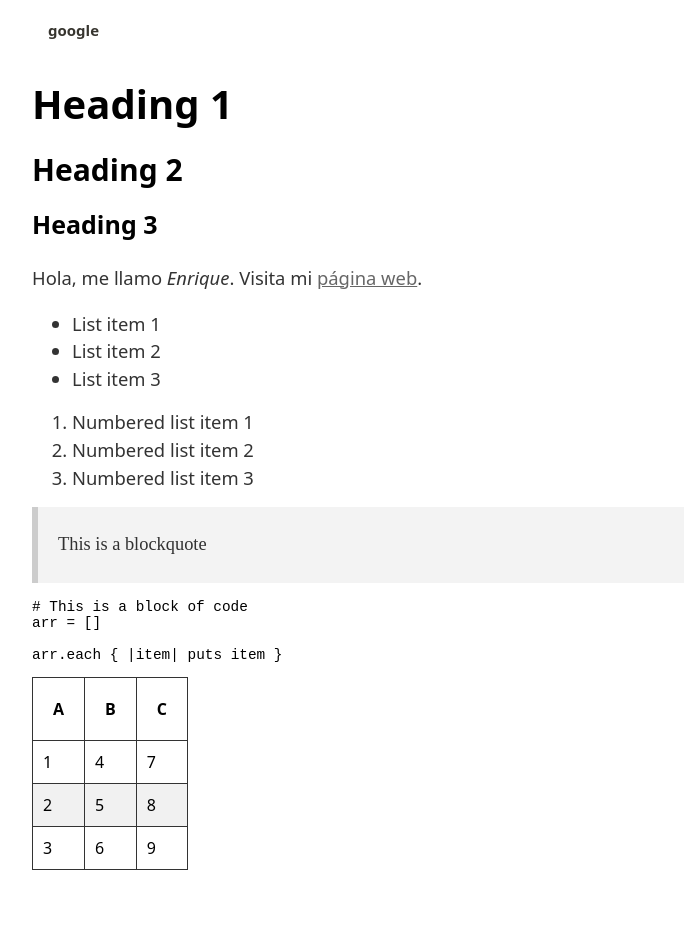
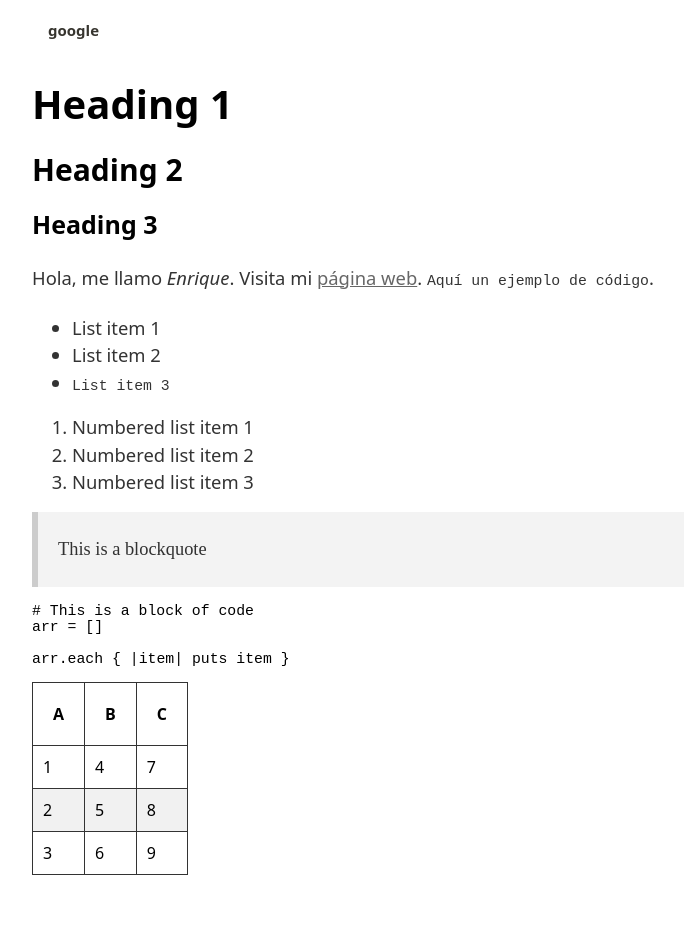
Before and after one commit to emoriarty/jekyll-theme-notion, a Jekyll site: the page built from index.md, in a window 1280 px wide. Shown: the whole page, without its empty margins (224-908 px from the left). Built offline with Jekyll 4.4.1, drawn with Linux system fonts in a browser that asks for light colours; nearby versions of some CDN libraries; a style sheet for code colours, icons or effects is not loaded.

Commit message:
fix inline code size

```diff
--- a/_sass/_layout.scss
+++ b/_sass/_layout.scss
@@ -14,8 +14,11 @@ $container-max-width: 768px !default;
   margin-left: auto;
 }
 
-div [class*=language-]{
-  font-size: 0.9rem;
+body {
+  div [class*=language-],
+  code[class*=language-] {
+    font-size: 0.925rem;
+  }
 }
 
 footer {
--- a/_sass/_notion.scss
+++ b/_sass/_notion.scss
@@ -180,19 +180,6 @@ input[type="radio"] {
   margin: 10px;
 }
 
-.code {
-  background-color: #f1f1f1;
-  padding: 15px;
-  margin-top: 15px;
-  margin-bottom: 15px;
-  margin-left: 5px;
-  margin-right: 5px;
-  font-size: 1rem;
-  font-family: monospace;
-  border-radius: 3px;
-  line-height: 1.25;
-}
-
 pre {
   padding: 0px;
 }
--- a/index.md
+++ b/index.md
@@ -11,11 +11,11 @@ permalink: /
 ## Heading 2
 ### Heading 3
 
-Hola, me llamo _Enrique_. Visita mi [página web](https://enrq.me).
+Hola, me llamo _Enrique_. Visita mi [página web](https://enrq.me). `Aquí un ejemplo de código`.
 
 * List item 1
 * List item 2
-* List item 3
+* `List item 3`
 
 1. Numbered list item 1
 1. Numbered list item 2
```
